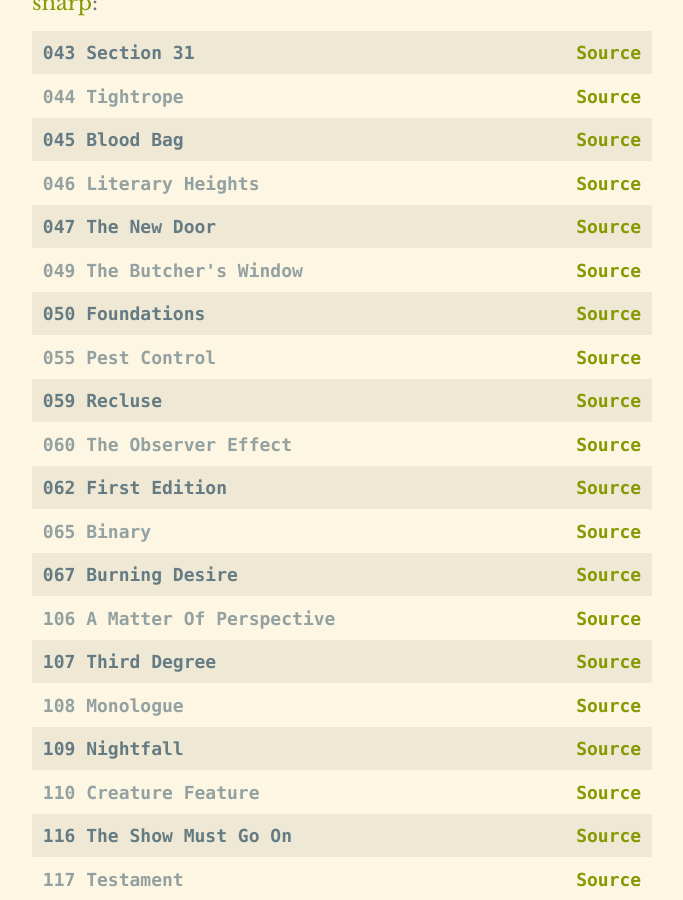
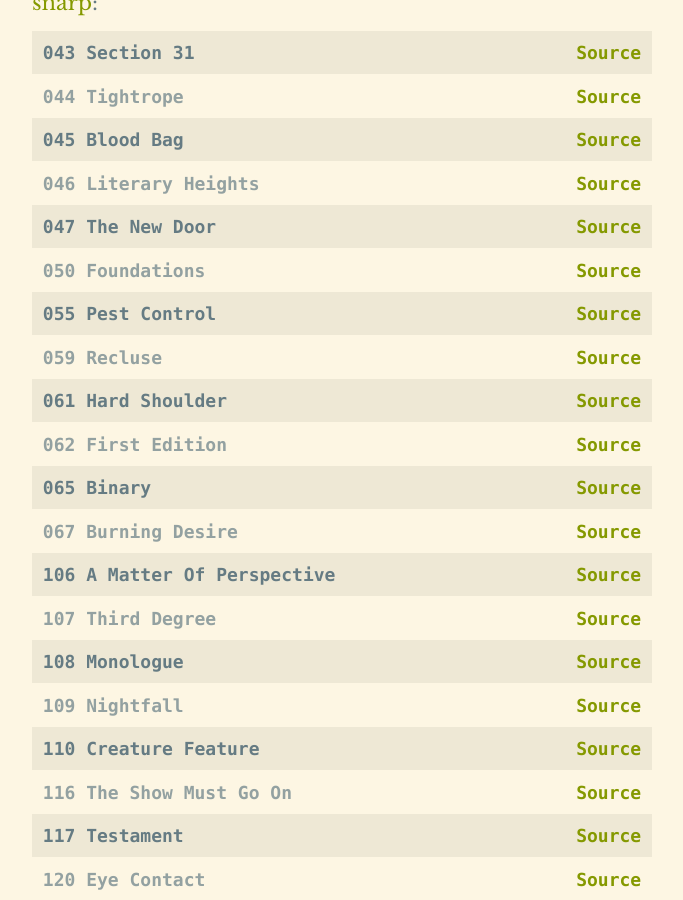
Before and after one commit to Snarp/magnus_archives_transcripts, a Jekyll site: the page built from sources.html, in a window 1280 px wide and 900 px high, scrolled down 417 px. Shown: the whole window, without its empty margins (298-981 px from the left). Built offline with Jekyll 4.4.1, drawn with Linux system fonts in a browser that asks for light colours; some web fonts are replaced.

Commit message:
[Savescum auto-commit.]

```diff
--- a/incomplete.html
+++ b/incomplete.html
@@ -20,8 +20,6 @@
   title:  Trail Rations
 - number: '060'
   title: The Observer Effect
-- number: '061'
-  title: Hard Shoulder
 - number: '063'
   title: The End of the Tunnel
 - number: '064'
--- a/sources.html
+++ b/sources.html
@@ -25,9 +25,6 @@
   - number: '047'
     title: The New Door
     url: https://snarp.tumblr.com/
-  - number: '049'
-    title: The Butcher's Window
-    url: https://snarp.tumblr.com/
   - number: '050'
     title: Foundations
     url: https://snarp.tumblr.com/
@@ -37,8 +34,8 @@
   - number: '059'
     title: Recluse
     url: https://snarp.tumblr.com/
-  - number: '060'
-    title: The Observer Effect
+  - number: '061'
+    title: Hard Shoulder
     url: https://snarp.tumblr.com/
   - number: '062'
     title: First Edition
```
